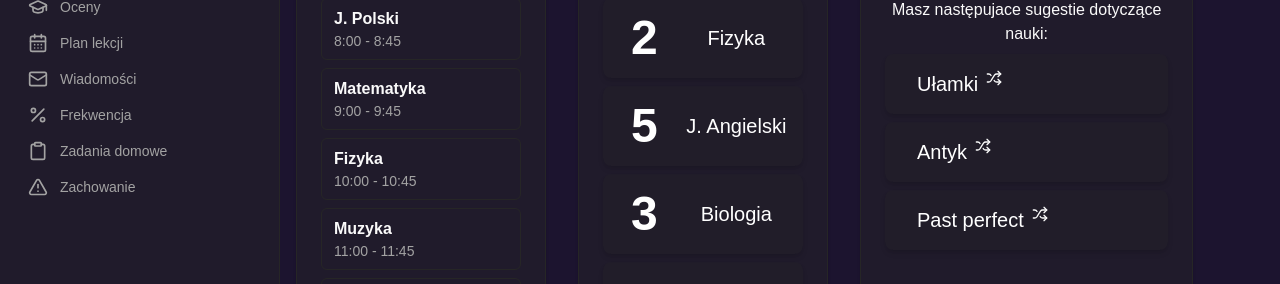
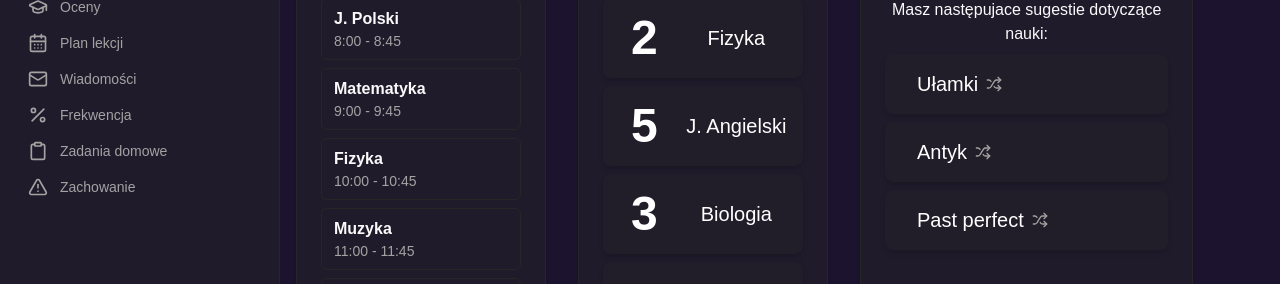
Before and after one commit to Hackyeah2024-team/frontend-mock, a Next.js app: page /student in a window 1280 px wide. Shown: the part 151-435 px from the top of the page. Built offline with nearby package versions, Linux system fonts and the light colour scheme.

Commit message:
fix: center shuffle icons next to student panel problem view

```diff
--- a/app/student/page.tsx
+++ b/app/student/page.tsx
@@ -74,31 +74,33 @@ export default function StudentHome() {
             </p>
             <div className="flex items-center p-4 rounded-lg bg-muted/20 shadow-md w-full max-w-md">
               <a
-                className="ml-4 w-2/3 flex cursor-pointer"
+                className="ml-4 w-2/3 flex flex-row items-center cursor-pointer"
                 href="/student/learn"
               >
-                <p className="text-xl font-medium text-white mr-2">Ułamki</p>
-                <ShuffleIcon className="w-4 h-4" />
+                <p className="text-xl font-medium text-white mr-2 text-muted-foreground">
+                  Ułamki
+                </p>
+                <ShuffleIcon className="w-4 h-4 text-muted-foreground" />
               </a>
             </div>
             <div className="flex items-center p-4 rounded-lg bg-muted/20 shadow-md w-full max-w-md">
               <a
-                className="ml-4 w-2/3 flex cursor-pointer"
+                className="ml-4 w-2/3 flex flex-row items-center cursor-pointer"
                 href="/student/learn"
               >
                 <p className="text-xl font-medium text-white mr-2">Antyk</p>
-                <ShuffleIcon className="w-4 h-4" />
+                <ShuffleIcon className="w-4 h-4 text-muted-foreground" />
               </a>
             </div>
             <div className="flex items-center p-4 rounded-lg bg-muted/20 shadow-md w-full max-w-md">
               <a
-                className="ml-4 w-2/3 flex cursor-pointer"
+                className="ml-4 w-2/3 flex flex-row items-center cursor-pointer"
                 href="/student/learn"
               >
                 <p className="text-xl font-medium text-white mr-2">
                   Past perfect
                 </p>
-                <ShuffleIcon className="w-4 h-4" />
+                <ShuffleIcon className="w-4 h-4 text-muted-foreground" />
               </a>
             </div>
           </CardContent>
```
